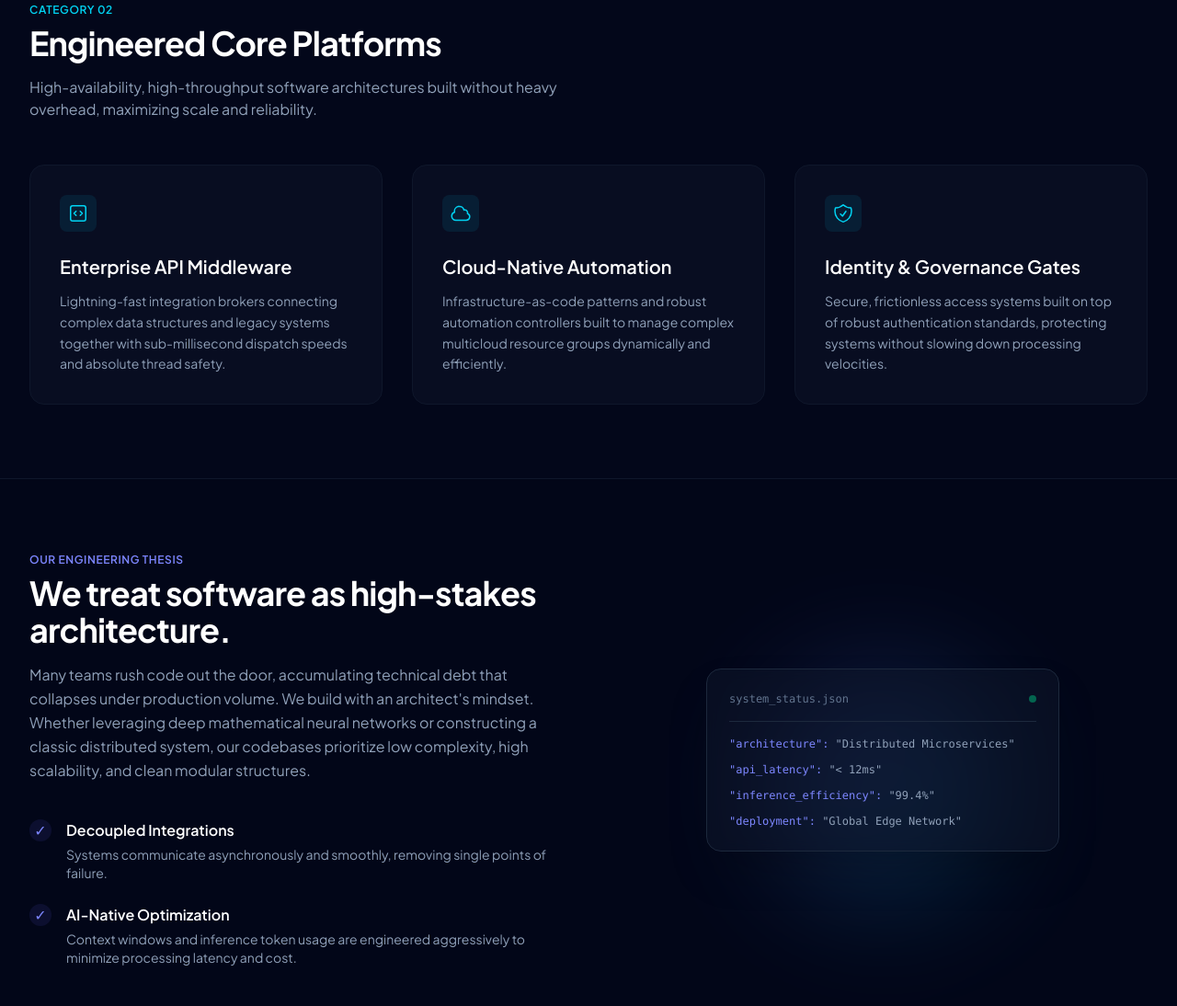
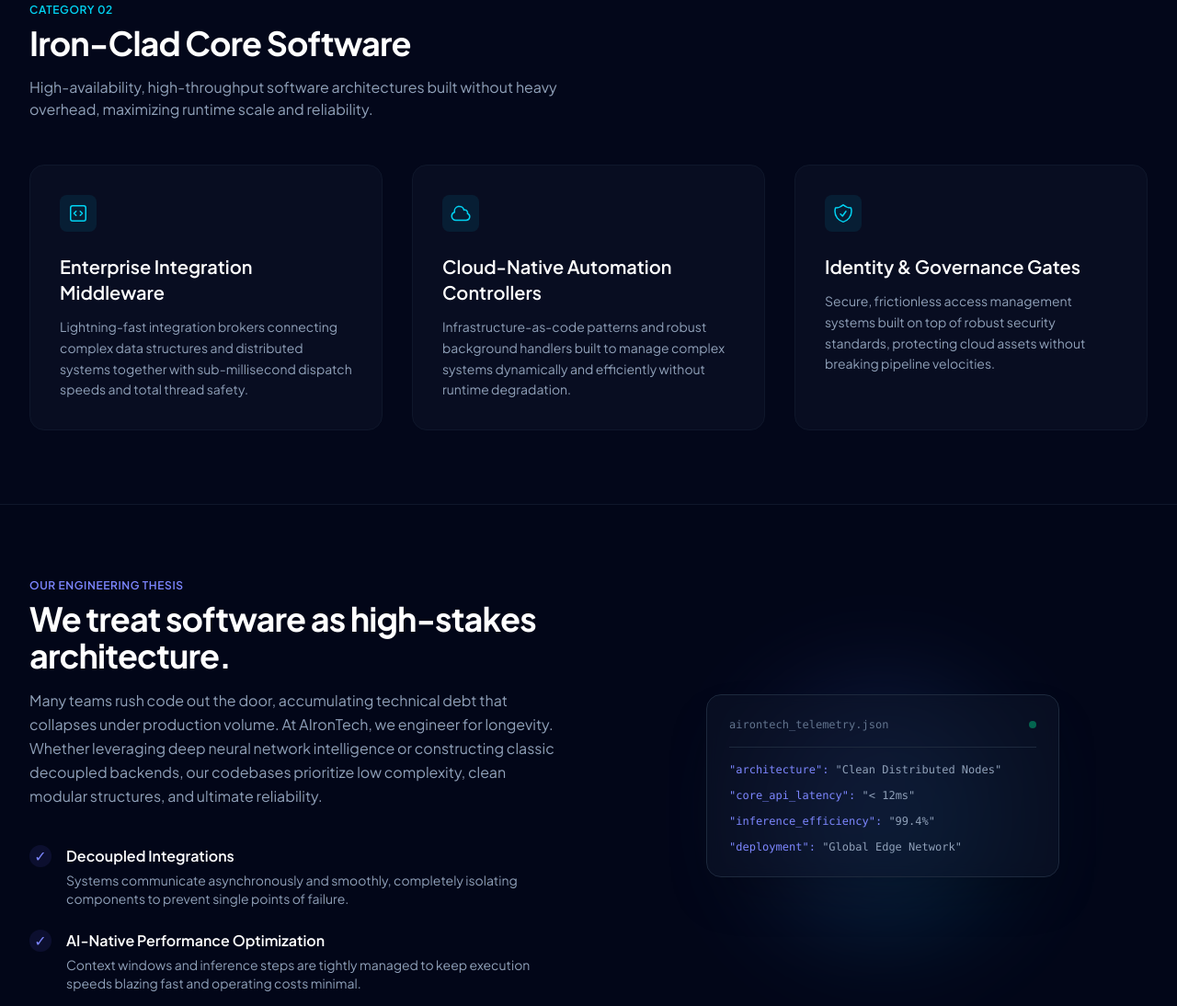
Before and after one commit to nshansundar/Website, a plain HTML site: page Index.html in a window 1280 px wide. Shown: the part 1518-2612 px from the top of the page at 92% size. Drawn offline with nearby package versions, Linux system fonts and the light colour scheme.

Commit message:
Update branding and content in Index.html

```diff
--- a/Index.html
+++ b/Index.html
@@ -3,7 +3,7 @@
 <head>
     <meta charset="UTF-8">
     <meta name="viewport" content="width=device-width, initial-scale=1.0">
-    <title>Nexus Software Labs | Intelligent & Core Software Solutions</title>
+    <title>AIronTech | Intelligent AI & Iron-Clad Software Solutions</title>
     <!-- Tailwind CSS CDN -->
     <script src="https://cdn.jsdelivr.net/npm/@tailwindcss/browser@4"></script>
     <!-- Google Fonts -->
@@ -22,13 +22,13 @@
     <header class="fixed top-0 left-0 right-0 z-50 border-b border-slate-900 bg-slate-950/80 backdrop-blur-md">
         <div class="mx-auto flex max-w-7xl items-center justify-between p-4 sm:px-6 lg:px-8">
             <div class="flex items-center gap-2">
-                <div class="h-8 w-8 rounded-lg bg-gradient-to-tr from-indigo-500 to-cyan-400 flex items-center justify-center font-bold text-white shadow-lg shadow-indigo-500/20">N</div>
-                <span class="text-xl font-bold tracking-tight bg-gradient-to-r from-white to-slate-400 bg-clip-text text-transparent">Nexus Labs</span>
+                <div class="h-8 w-12 rounded-lg bg-gradient-to-tr from-indigo-500 to-cyan-400 flex items-center justify-center font-bold text-xs text-white shadow-lg shadow-indigo-500/20 tracking-wider">AI</div>
+                <span class="text-xl font-bold tracking-tight bg-gradient-to-r from-white to-slate-400 bg-clip-text text-transparent">AIronTech</span>
             </div>
             <nav class="hidden md:flex items-center gap-8 text-sm font-medium text-slate-400">
                 <a href="#ai-products" class="hover:text-white transition-colors">AI Solutions</a>
                 <a href="#core-products" class="hover:text-white transition-colors">Core Software</a>
-                <a href="#about" class="hover:text-white transition-colors">Why Us</a>
+                <a href="#about" class="hover:text-white transition-colors">Engineering Thesis</a>
                 <a href="#contact" class="px-4 py-2 rounded-full bg-slate-900 border border-slate-800 text-white hover:bg-slate-800 transition-all">Get in Touch</a>
             </nav>
         </div>
@@ -45,10 +45,10 @@
                 <span>Next-Generation Software Engineering</span>
             </div>
             <h1 class="text-4xl font-extrabold tracking-tight text-white sm:text-6xl lg:text-7xl max-w-4xl mx-auto leading-tight">
-                Architecting Intelligent Solutions for the Modern Enterprise
+                Architecting Intelligent Systems & Iron-Clad Software
             </h1>
             <p class="mt-6 text-lg text-slate-400 max-w-2xl mx-auto sm:text-xl">
-                We engineer elite, production-ready software. From autonomous, cognitive AI agents to high-performance, rock-solid enterprise cloud platforms.
+                At AIronTech, we build high-performance production applications. From autonomous cognitive models to mission-critical core software architectures.
             </p>
             <div class="mt-10 flex flex-wrap justify-center gap-4">
                 <a href="#ai-products" class="rounded-xl bg-gradient-to-r from-indigo-500 to-indigo-600 px-6 py-3.5 text-sm font-semibold text-white shadow-lg shadow-indigo-500/25 hover:from-indigo-600 hover:to-indigo-700 focus-visible:outline focus-visible:outline-2 focus-visible:outline-offset-2 focus-visible:outline-indigo-500 transition-all">
@@ -115,8 +115,8 @@
             <div class="md:flex md:items-end md:justify-between mb-12">
                 <div class="max-w-xl">
                     <h2 class="text-xs font-semibold tracking-wider text-cyan-400 uppercase">Category 02</h2>
-                    <p class="mt-2 text-3xl font-bold tracking-tight text-white sm:text-4xl">Engineered Core Platforms</p>
-                    <p class="mt-4 text-slate-400">High-availability, high-throughput software architectures built without heavy overhead, maximizing scale and reliability.</p>
+                    <p class="mt-2 text-3xl font-bold tracking-tight text-white sm:text-4xl">Iron-Clad Core Software</p>
+                    <p class="mt-4 text-slate-400">High-availability, high-throughput software architectures built without heavy overhead, maximizing runtime scale and reliability.</p>
                 </div>
             </div>
 
@@ -128,8 +128,8 @@
                             <path stroke-linecap="round" stroke-linejoin="round" d="M14.25 9.75L16.5 12l-2.25 2.25m-4.5 0L7.5 12l2.25-2.25M6 20.25h12A2.25 2.25 0 0020.25 18V6A2.25 2.25 0 0018 3.75H6A2.25 2.25 0 003.75 6v12A2.25 2.25 0 006 20.25z" />
                         </svg>
                     </div>
-                    <h3 class="mt-6 text-xl font-semibold text-white">Enterprise API Middleware</h3>
-                    <p class="mt-3 text-sm text-slate-400 leading-relaxed">Lightning-fast integration brokers connecting complex data structures and legacy systems together with sub-millisecond dispatch speeds and absolute thread safety.</p>
+                    <h3 class="mt-6 text-xl font-semibold text-white">Enterprise Integration Middleware</h3>
+                    <p class="mt-3 text-sm text-slate-400 leading-relaxed">Lightning-fast integration brokers connecting complex data structures and distributed systems together with sub-millisecond dispatch speeds and total thread safety.</p>
                 </div>
 
                 <!-- Product 5 -->
@@ -139,8 +139,8 @@
                             <path stroke-linecap="round" stroke-linejoin="round" d="M2.25 15a4.5 4.5 0 004.5 4.5H18a3.75 3.75 0 001.332-7.257 3 3 0 00-3.758-3.848 5.25 5.25 0 00-10.233 2.33A4.502 4.502 0 002.25 15z" />
                         </svg>
                     </div>
-                    <h3 class="mt-6 text-xl font-semibold text-white">Cloud-Native Automation</h3>
-                    <p class="mt-3 text-sm text-slate-400 leading-relaxed">Infrastructure-as-code patterns and robust automation controllers built to manage complex multicloud resource groups dynamically and efficiently.</p>
+                    <h3 class="mt-6 text-xl font-semibold text-white">Cloud-Native Automation Controllers</h3>
+                    <p class="mt-3 text-sm text-slate-400 leading-relaxed">Infrastructure-as-code patterns and robust background handlers built to manage complex systems dynamically and efficiently without runtime degradation.</p>
                 </div>
 
                 <!-- Product 6 -->
@@ -151,7 +151,7 @@
                         </svg>
                     </div>
                     <h3 class="mt-6 text-xl font-semibold text-white">Identity & Governance Gates</h3>
-                    <p class="mt-3 text-sm text-slate-400 leading-relaxed">Secure, frictionless access systems built on top of robust authentication standards, protecting systems without slowing down processing velocities.</p>
+                    <p class="mt-3 text-sm text-slate-400 leading-relaxed">Secure, frictionless access management systems built on top of robust security standards, protecting cloud assets without breaking pipeline velocities.</p>
                 </div>
             </div>
         </div>
@@ -165,7 +165,7 @@
                     <h2 class="text-xs font-semibold tracking-wider text-indigo-400 uppercase">Our Engineering Thesis</h2>
                     <p class="mt-2 text-3xl font-bold tracking-tight text-white sm:text-4xl">We treat software as high-stakes architecture.</p>
                     <p class="mt-4 text-slate-400 text-base leading-relaxed">
-                        Many teams rush code out the door, accumulating technical debt that collapses under production volume. We build with an architect's mindset. Whether leveraging deep mathematical neural networks or constructing a classic distributed system, our codebases prioritize low complexity, high scalability, and clean modular structures.
+                        Many teams rush code out the door, accumulating technical debt that collapses under production volume. At AIronTech, we engineer for longevity. Whether leveraging deep neural network intelligence or constructing classic decoupled backends, our codebases prioritize low complexity, clean modular structures, and ultimate reliability.
                     </p>
 
                     <dl class="mt-10 space-y-6">
@@ -173,30 +173,29 @@
                             <div class="flex h-6 w-6 shrink-0 items-center justify-center rounded-full bg-indigo-500/10 text-indigo-400">✓</div>
                             <div>
                                 <dt class="font-semibold text-white">Decoupled Integrations</dt>
-                                <dd class="mt-1 text-sm text-slate-400">Systems communicate asynchronously and smoothly, removing single points of failure.</dd>
+                                <dd class="mt-1 text-sm text-slate-400">Systems communicate asynchronously and smoothly, completely isolating components to prevent single points of failure.</dd>
                             </div>
                         </div>
                         <div class="flex gap-4">
                             <div class="flex h-6 w-6 shrink-0 items-center justify-center rounded-full bg-indigo-500/10 text-indigo-400">✓</div>
                             <div>
-                                <dt class="font-semibold text-white">AI-Native Optimization</dt>
-                                <dd class="mt-1 text-sm text-slate-400">Context windows and inference token usage are engineered aggressively to minimize processing latency and cost.</dd>
+                                <dt class="font-semibold text-white">AI-Native Performance Optimization</dt>
+                                <dd class="mt-1 text-sm text-slate-400">Context windows and inference steps are tightly managed to keep execution speeds blazing fast and operating costs minimal.</dd>
                             </div>
                         </div>
                     </dl>
                 </div>
 
                 <div class="mt-12 lg:mt-0 relative flex justify-center">
-                    <!-- Visual design asset using pure CSS -->
                     <div class="h-64 w-64 rounded-full bg-gradient-to-br from-indigo-500 to-cyan-500 opacity-20 blur-3xl absolute"></div>
                     <div class="border border-slate-800 bg-slate-900/50 rounded-2xl p-6 backdrop-blur-sm max-w-sm w-full shadow-2xl">
                         <div class="flex items-center justify-between border-b border-slate-800 pb-4 mb-4">
-                            <span class="text-xs text-slate-500 font-mono">system_status.json</span>
+                            <span class="text-xs text-slate-500 font-mono">airontech_telemetry.json</span>
                             <span class="h-2 w-2 rounded-full bg-emerald-500 animate-pulse"></span>
                         </div>
                         <div class="space-y-3 font-mono text-xs text-slate-400">
-                            <p><span class="text-indigo-400">"architecture":</span> "Distributed Microservices"</p>
-                            <p><span class="text-indigo-400">"api_latency":</span> "< 12ms"</p>
+                            <p><span class="text-indigo-400">"architecture":</span> "Clean Distributed Nodes"</p>
+                            <p><span class="text-indigo-400">"core_api_latency":</span> "< 12ms"</p>
                             <p><span class="text-indigo-400">"inference_efficiency":</span> "99.4%"</p>
                             <p><span class="text-indigo-400">"deployment":</span> "Global Edge Network"</p>
                         </div>
@@ -211,10 +210,10 @@
         <div class="mx-auto max-w-7xl px-4 sm:px-6 lg:px-8 relative z-10">
             <div class="max-w-2xl mx-auto text-center mb-12">
                 <h2 class="text-3xl font-bold tracking-tight text-white sm:text-4xl">Let's Discuss Your Pipeline</h2>
-                <p class="mt-4 text-slate-400">Have a product scope or systemic integration challenge? Reach out, and let's construct a clean roadmap.</p>
+                <p class="mt-4 text-slate-400">Have a product scope or structural software challenge? Reach out, and let's construct a clean roadmap.</p>
             </div>
 
-            <!-- Note: To make this static form actually send emails for free, you can link it to formspree.io later -->
+            <!-- static form -->
             <form action="#" method="POST" class="max-w-xl mx-auto space-y-6 bg-slate-900/20 border border-slate-900 rounded-2xl p-8 backdrop-blur-sm">
                 <div>
                     <label for="name" class="block text-sm font-medium text-slate-300">Name</label>
@@ -226,7 +225,7 @@
                 </div>
                 <div>
                     <label for="message" class="block text-sm font-medium text-slate-300">Project Parameters & Requirements</label>
-                    <textarea name="message" id="message" rows="4" required class="mt-1.5 block w-full rounded-xl bg-slate-950 border border-slate-800 px-4 py-3 text-slate-100 placeholder-slate-600 focus:border-indigo-500 focus:outline-none focus:ring-1 focus:ring-indigo-500 transition-all" placeholder="Tell us about the software or AI systems you need built..."></textarea>
+                    <textarea name="message" id="message" rows="4" required class="mt-1.5 block w-full rounded-xl bg-slate-950 border border-slate-800 px-4 py-3 text-slate-100 placeholder-slate-600 focus:border-indigo-500 focus:outline-none focus:ring-1 focus:ring-indigo-500 transition-all" placeholder="Tell us about the core software or AI systems you need built..."></textarea>
                 </div>
                 <button type="submit" class="w-full rounded-xl bg-indigo-500 hover:bg-indigo-600 px-4 py-3.5 text-sm font-semibold text-white shadow-md transition-all">
                     Initiate Consultation
@@ -238,8 +237,8 @@
     <!-- Footer -->
     <footer class="border-t border-slate-900 bg-slate-950 py-8">
         <div class="mx-auto max-w-7xl px-4 sm:px-6 lg:px-8 flex flex-col sm:flex-row items-center justify-between gap-4 text-xs text-slate-500">
-            <p>&copy; 2026 Nexus Software Labs. All architecture reserved.</p>
-            <p class="font-mono">Built for extreme loading speed.</p>
+            <p>&copy; 2026 AIronTech. All engineering rights reserved.</p>
+            <p class="font-mono">Built for absolute deployment speed.</p>
         </div>
     </footer>
 
```
